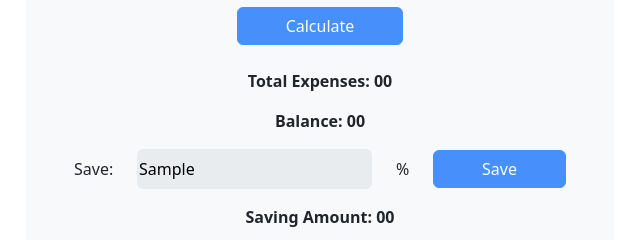
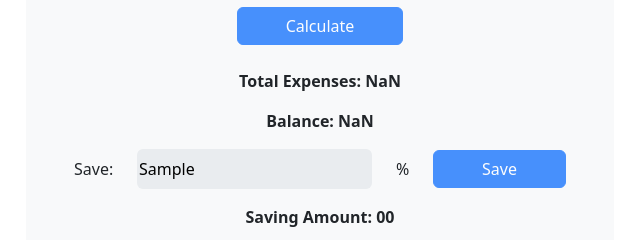
Before and after one commit to selim121/money-master, a plain HTML site: page index.html in a window 1280 px wide. Both pictures are taken after typing "Sample", "Sample", "Sample", "Sample", "Sample" into the empty fields and a click on the button "Calculate". Shown: the part 499-739 px from the top of the page, 614-1254 px from the left. Drawn offline with Linux system fonts and the light colour scheme.

Commit message:
total expenses and remaining balance added

```diff
--- a/index.html
+++ b/index.html
@@ -28,7 +28,7 @@
 
     <!-- main -->
     <main>
-        <div class="row px-6 align-items-center">
+        <div class="row g-4 px-6 align-items-center">
             <div class="col text-center">
                 <img class="w-95" src="images/money.jpeg" alt="">
             </div>
@@ -39,7 +39,7 @@
                         <label for="" class="col-form-label">Income:</label>
                     </div>
                     <div class="col-auto">
-                        <input type="text" id="" class="form-control border-0 bg-body-secondary"
+                        <input type="text" id="total-income" class="form-control border-0 bg-body-secondary"
                             placeholder="Enter total income">
                     </div>
                 </div>
@@ -49,7 +49,7 @@
                         <label for="" class="col-form-label">Food:</label>
                     </div>
                     <div class="col-auto">
-                        <input type="text" id="" class="form-control border-0 bg-body-secondary"
+                        <input type="text" id="food-cost" class="form-control border-0 bg-body-secondary"
                             placeholder="Enter amount">
                     </div>
                 </div>
@@ -58,7 +58,7 @@
                         <label for="" class="col-form-label">Rent:</label>
                     </div>
                     <div class="col-auto">
-                        <input type="text" id="" class="form-control border-0 bg-body-secondary"
+                        <input type="text" id="rent-cost" class="form-control border-0 bg-body-secondary"
                             placeholder="Enter amount">
                     </div>
                 </div>
@@ -67,17 +67,17 @@
                         <label for="" class="col-form-label">Clothes:</label>
                     </div>
                     <div class="col-auto">
-                        <input type="text" id="" class="form-control border-0 bg-body-secondary"
+                        <input type="text" id="clothes-cost" class="form-control border-0 bg-body-secondary"
                             placeholder="Enter amount">
                     </div>
                 </div>
 
                 <div class="text-center my-4">
-                    <button class="btn btn-primary opacity-75 px-5">Calculate</button>
+                    <button id="btn-calculate" class="btn btn-primary opacity-75 px-5">Calculate</button>
                 </div>
 
-                <p class="fw-semibold text-center mb-3">Total Expenses: <span>00</span></p>
-                <p class="fw-semibold text-center">Balance: <span>00</span></p>
+                <p class="fw-semibold text-center mb-3">Total Expenses: <span id="total-cost">00</span></p>
+                <p class="fw-semibold text-center">Balance: <span id="remaining-balance">00</span></p>
                 <div class="d-flex justify-content-between mx-4 align-items-center">
                     <label for="">Save:</label>
                     <input type="text" id="" class="py-2 rounded-2 border-0 bg-body-secondary">
@@ -97,6 +97,8 @@
 
     <!-- js style -->
     <script src="js/bootstrap.min.js"></script>
+    <script src="js/utilities.js"></script>
+    <script src="js/main.js"></script>
 </body>
 
 </html>
--- /dev/null
+++ b/js/main.js
@@ -0,0 +1,17 @@
+document.getElementById('btn-calculate').addEventListener('click', function(){
+    const totalIncomeInput = getInputValueById('total-income');
+    const totalFoodCost = getInputValueById('food-cost');
+    const totalRentCost = getInputValueById('rent-cost');
+    const totalClothesCost = getInputValueById('clothes-cost');
+
+    const totalCost = totalFoodCost + totalRentCost + totalClothesCost;
+
+    const remainingBalance = totalIncomeInput - totalCost;
+
+    const expenses = document.getElementById('total-cost');
+    expenses.innerText = totalCost;
+
+    const balance = document.getElementById('remaining-balance');
+    balance.innerText = remainingBalance;
+
+})
--- /dev/null
+++ b/js/utilities.js
@@ -0,0 +1,6 @@
+function getInputValueById(elementId){
+    const getInputValue = document.getElementById(elementId);
+    const inputValueString = getInputValue.value;
+    const inputValue = parseInt(inputValueString);
+    return inputValue;
+}
```
